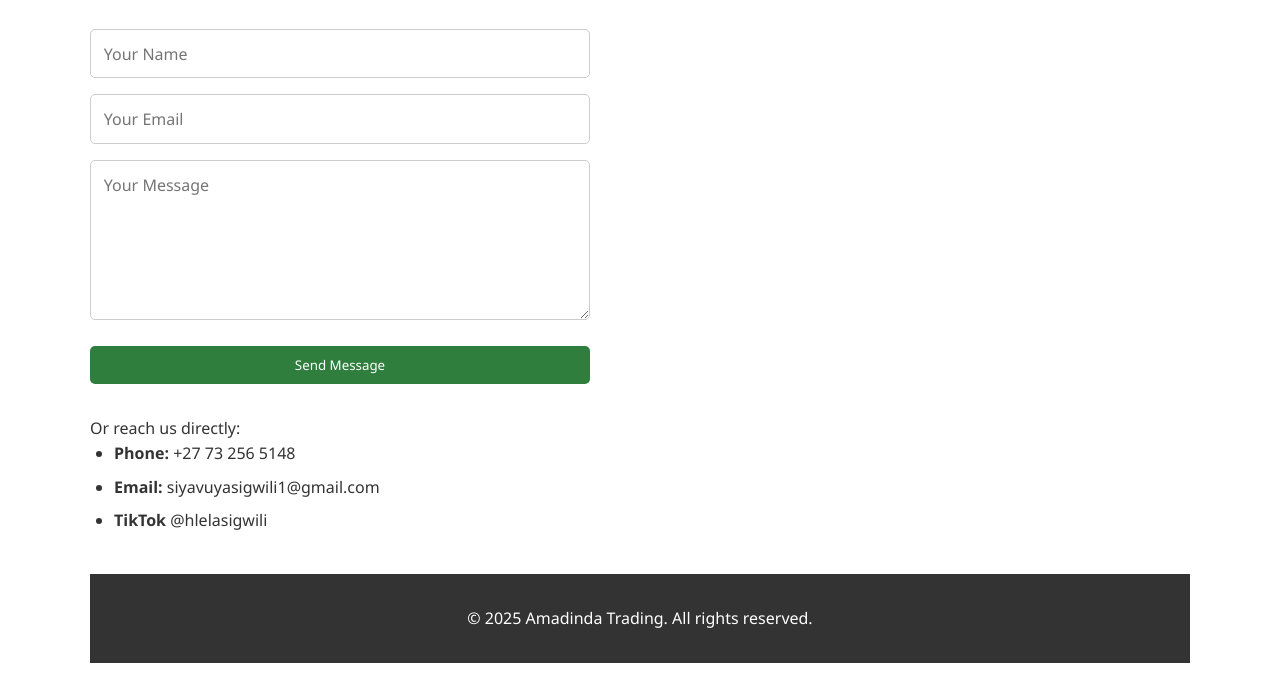
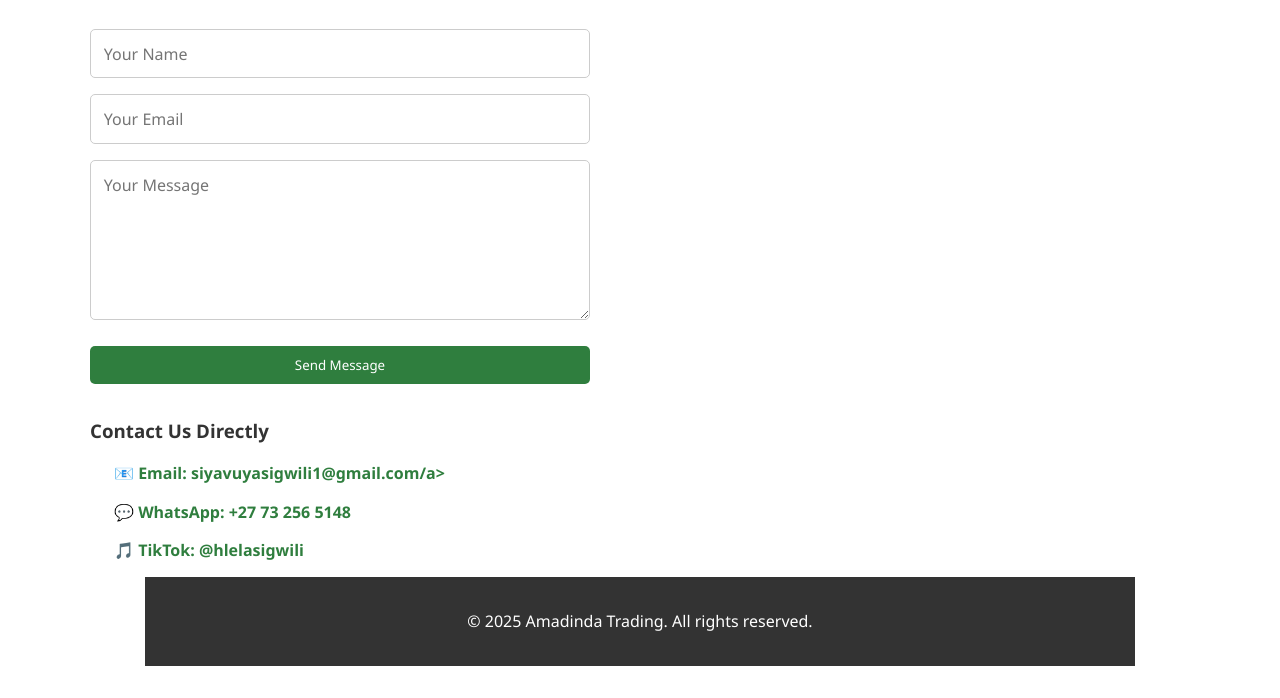
Before and after one commit to anelisarasmeni/Amadinda-Trading, a plain HTML site: page contact.html in a window 1280 px wide. Shown: the part 281-979 px from the top of the page. Before the commit the page ends 944 px from the top, so only its background shows below. Drawn offline with Linux system fonts and the light colour scheme.

Commit message:
Add files via upload
Contacts links

```diff
--- a/contact.html
+++ b/contact.html
@@ -33,13 +33,19 @@
     <button type="submit" class="btn">Send Message</button>
   </form>
 
-  <p>Or reach us directly:</p>
-  <ul>
-    <li><strong>Phone:</strong> +27 73 256 5148</li>
-    <li><strong>Email:</strong> siyavuyasigwili1@gmail.com</li>
-    <li><strong>TikTok</strong> @hlelasigwili</li>
-  </ul>
-</section>
+  <h3>Contact Us Directly</h3>
+<ul class="contact-links">
+  <li>
+    <a href="mailto:siyavuyasigwili1@gmail.com">📧 Email: siyavuyasigwili1@gmail.com/a>
+  </li>
+  <li>
+    <a href="https://wa.me/27732565148" target="_blank">💬 WhatsApp: +27 73 256 5148</a>
+  </li>
+  <li>
+    <a href="https://www.tiktok.com/@hlelasigwili?_t=ZM-8wRSIVWHesv&_r=1" target="_blank">🎵 TikTok: @hlelasigwili</a>
+  </li>
+</ul>
+
 
 
   <footer class="container">
--- a/styles.css
+++ b/styles.css
@@ -382,3 +382,23 @@ li {
   margin: 0 auto;
 
 }
+
+.contact-links {
+  list-style: none;
+  padding: 0;
+  margin-top: 1rem;
+}
+
+.contact-links li {
+  margin-bottom: 0.8rem;
+}
+
+.contact-links a {
+  color: #2f7e3e;
+  text-decoration: none;
+  font-weight: bold;
+}
+
+.contact-links a:hover {
+  text-decoration: underline;
+}
```
